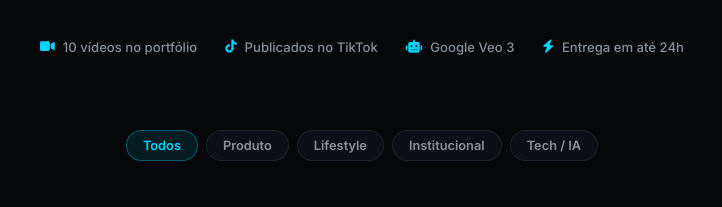
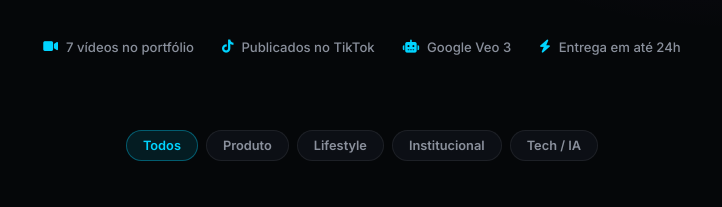
Before and after one commit to jpsinuca15-bit/Techflowsite, a plain HTML site: page videos.html in a window 1280 px wide. Shown: the part 434-641 px from the top of the page, 278-1000 px from the left. Drawn offline with Linux system fonts and the light colour scheme.

Commit message:
Update videos.html

```diff
--- a/videos.html
+++ b/videos.html
@@ -634,7 +634,7 @@
           Produzidos com Google Veo 3 — a tecnologia de geração de vídeo mais avançada do mundo.
         </p>
         <div class="hero-meta">
-          <div class="meta-item"><i class="fas fa-video"></i> 10 vídeos no portfólio</div>
+          <div class="meta-item"><i class="fas fa-video"></i> 7 vídeos no portfólio</div>
           <div class="meta-item"><i class="fab fa-tiktok"></i> Publicados no TikTok</div>
           <div class="meta-item"><i class="fas fa-robot"></i> Google Veo 3</div>
           <div class="meta-item"><i class="fas fa-bolt"></i> Entrega em até 24h</div>
```
